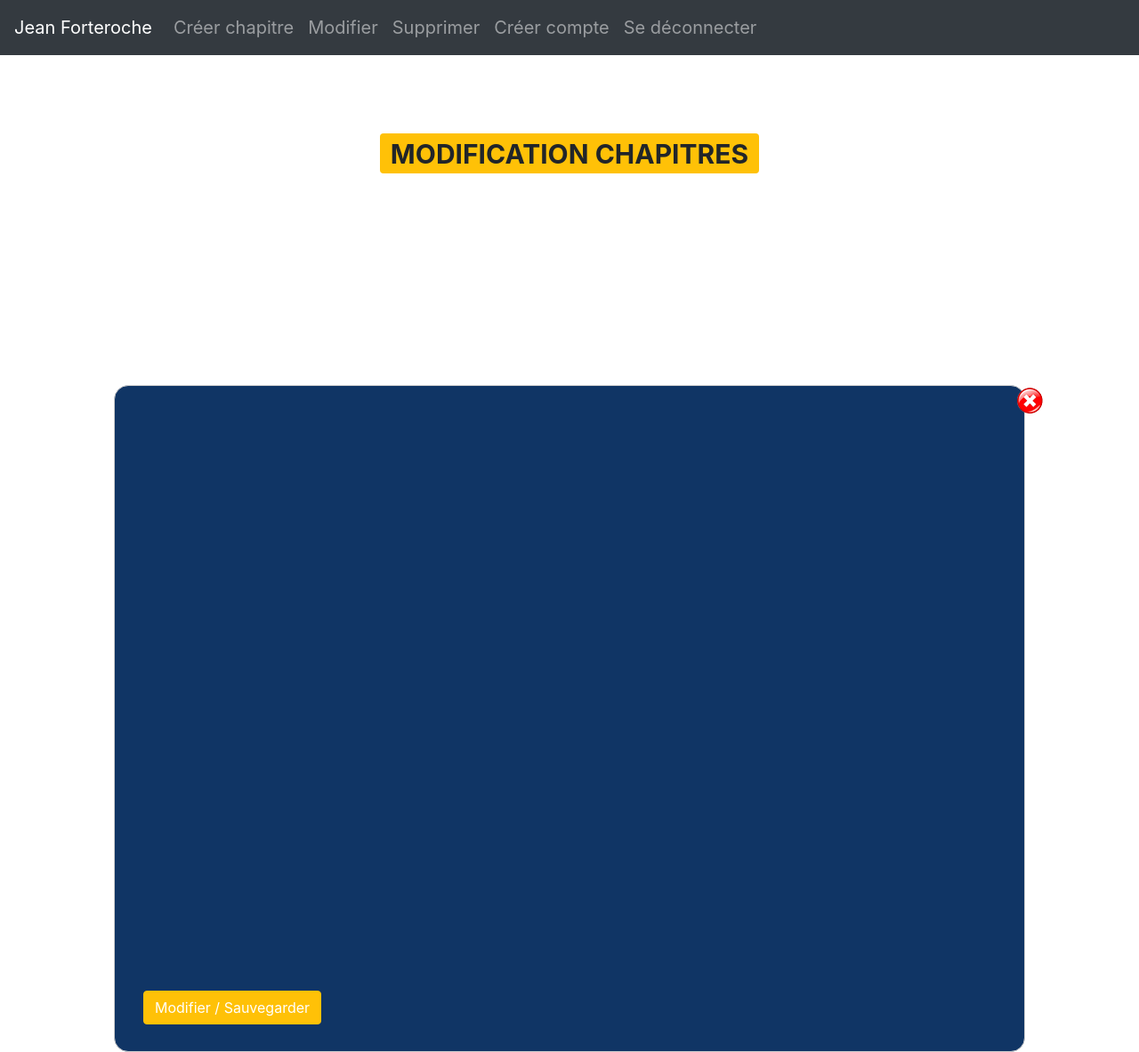
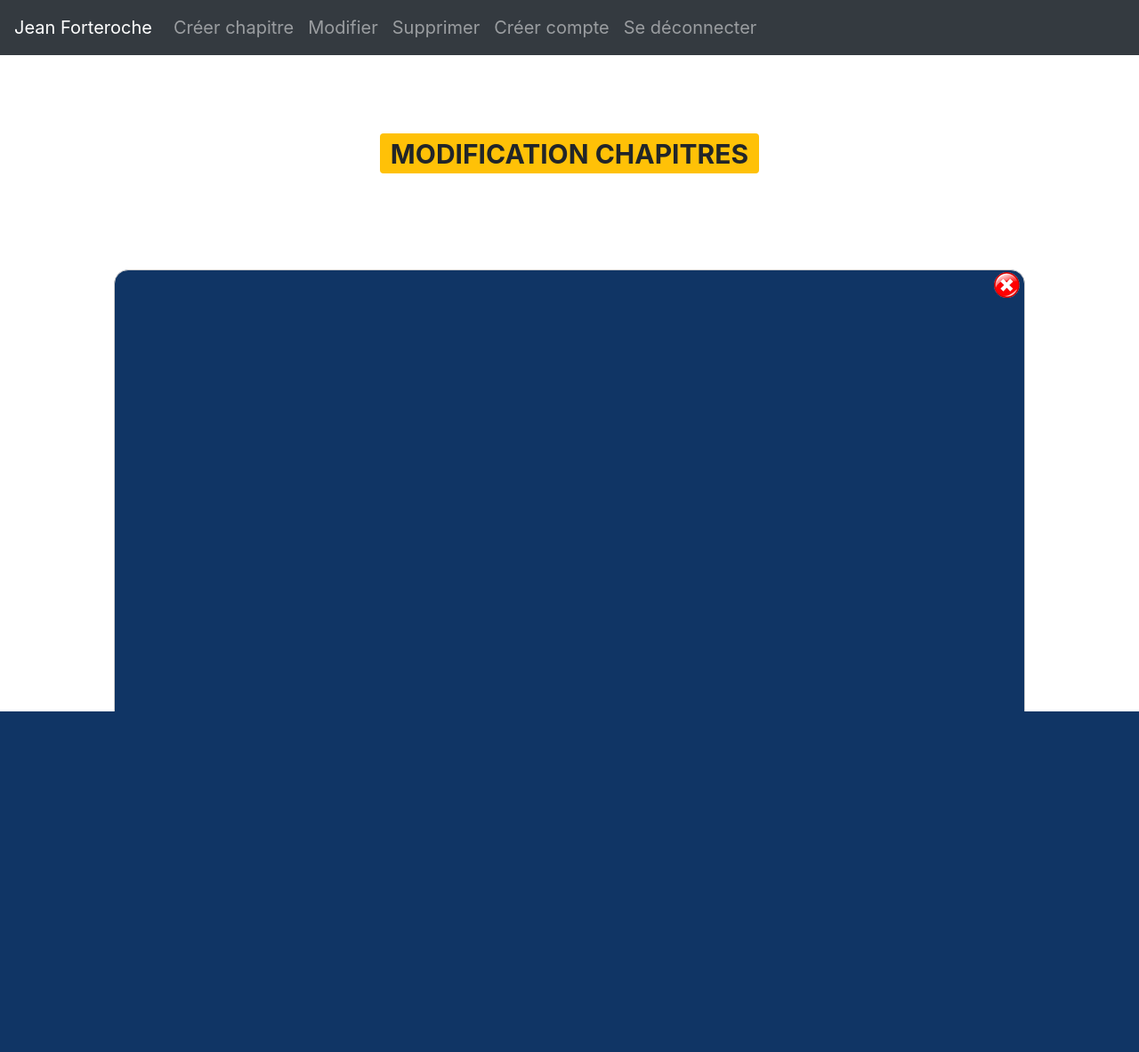
Before and after one commit to Cyc87/Projet4, a PHP site: page /index.php?action=modificationChapter in a window 1280 px wide. Shown: the whole page at 89% size. After the commit the page ends 800 px from the top, so only its background shows below. Run offline with PHP 8.4, Linux system fonts and the light colour scheme; the visitor is signed in with stand-in values (Sample User, id 1); data that the repository does not hold is empty; some libraries are stand-ins or nearby versions.

Commit message:
modification css

```diff
--- a/stylesheet.css
+++ b/stylesheet.css
@@ -1,4 +1,3 @@
-
 header{
   position: fixed;
   width: 100%;
@@ -209,9 +208,7 @@ header{
                                   /*////////////////////////*/
                                   /* MODIFICATION CHAPTERS  */
                                   /*////////////////////////*/
-
-#modification_chapter{
-  position: relative;
+#formModifChapter{
   margin: 0 auto;
   width: 80%;
   height:750px;
@@ -219,7 +216,12 @@ header{
   border: 1px solid #CCC;
   border-radius: 1em;
   background-color: #103565;
-  margin-top: 130px;
+}
+#modification_chapter{
+  position: absolute;
+  width: 100%;
+  z-index: 1;
+
 }
 .modif{
   bottom: -100px;
@@ -232,8 +234,8 @@ header{
 }
 #imgModificationChapter{
   position: absolute;
-  right: -2.5%;
-  top: -30px;
+  right: 10.2%;
+  top: 3px;
 }
 #modifChanged{
   position: absolute;
@@ -392,7 +394,7 @@ footer h5 {
 
 
   #imgModificationChapter {
-        right: -5.5%;
+        right: 10.5%;
   }
 
 }
--- a/template.php
+++ b/template.php
@@ -13,7 +13,7 @@
         <title><?= $title ?></title>
     </head>
 
-    <body>
+    <body style="overflow-x:hidden">
 
         <?= $content ?>
 
--- a/view/modificationChapter.php
+++ b/view/modificationChapter.php
@@ -33,7 +33,6 @@
             }
             ?>
         </div>
-
     </section>
     <section id="modification_chapter">
         <div id="crossModifChapter">
@@ -41,7 +40,7 @@
                 <input id="imgModificationChapter" type="image" alt="image" src="images/croix.png">
             </a>
         </div>
-        <form action="index.php?action=modificationChapter&edit=<?= $_GET['edit'] ?>" method="post">
+        <form id="formModifChapter" action="index.php?action=modificationChapter&edit=<?= $_GET['edit'] ?>" method="post">
             <?php if(isset($commentModifChapter)){
                 foreach ($commentModifChapter as $commentModifChapter) { ?>
             <div class="form-group">
```
